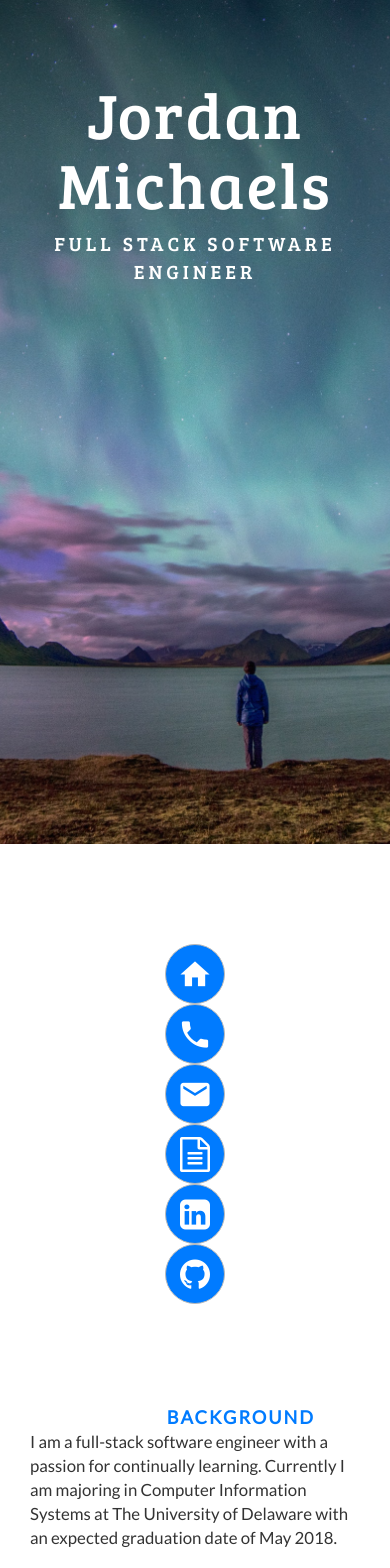
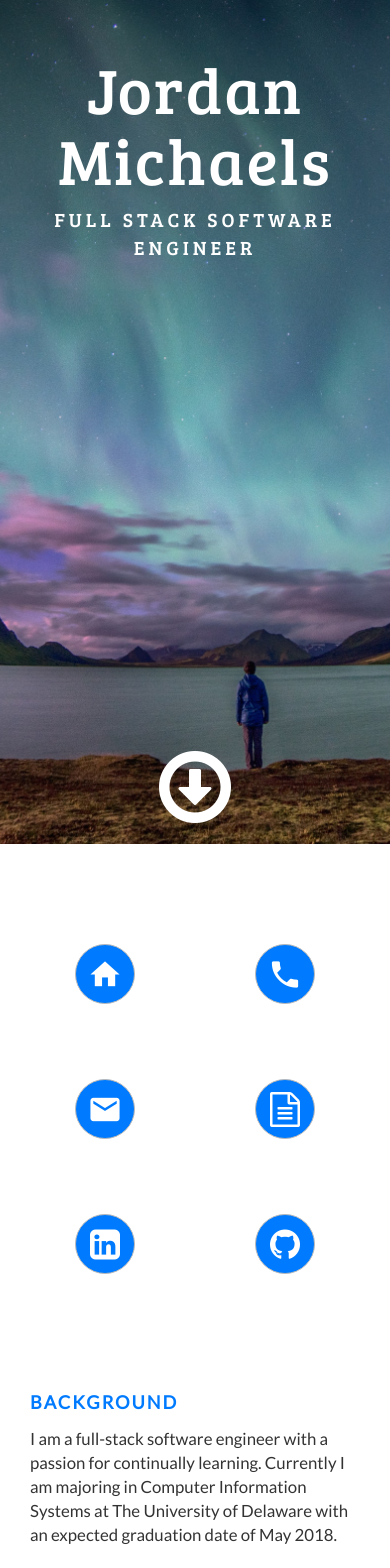
Before and after one commit to Jordsan/PortfolioWebApp, an Angular app: page / in a window 390 px wide. Shown: the top 1568 px of the page. Built offline with nearby package versions, Linux system fonts and the light colour scheme.

Commit message:
responsive layout started

```diff
--- a/package.json
+++ b/package.json
@@ -17,6 +17,7 @@
     "@angular/common": "^5.0.0",
     "@angular/compiler": "^5.0.0",
     "@angular/core": "^5.0.0",
+    "@angular/flex-layout": "git+https://github.com/angular/flex-layout-builds.git",
     "@angular/forms": "^5.0.0",
     "@angular/http": "^5.0.0",
     "@angular/material": "^5.0.2",
--- a/src/app/app.component.css
+++ b/src/app/app.component.css
@@ -10,17 +10,18 @@
     background-repeat: no-repeat;
     background-size: cover;
     position: relative;
-    z-index: -1;
+    /* z-index: -1; */
     overflow: hidden;
 }
 
-#header-wrapper > .row {
+#header-wrapper>.row {
     margin: 0;
 }
 
 #header {
+    position: relative;
     text-align: center;
-    height: 175px;
+    height: 100%;
     /* font-family: "Courier New", sans-serif, monospace; */
     /* font-family: Helvetica, Arial, sans-serif; */
     font-family: 'Bree Serif', serif;
@@ -39,3 +40,30 @@
     font-size: 1.4em;
     letter-spacing: 4px;
 }
+
+#scroll-wrapper {
+    width: 100%;
+    position: absolute;
+    bottom: 0;
+}
+
+#scroll-button {
+    display: inline-block;
+    background: none;
+    color: white;
+    font-size: 6.0em;
+    border: none;
+}
+
+#scroll-button:hover {
+    color: #e2e2e2;
+}
+
+#scroll-button:active {
+    color: #e2e2e2;
+    border: none;
+}
+
+#scroll-button:focus {
+    outline: 0;
+}
--- a/src/app/app.component.html
+++ b/src/app/app.component.html
@@ -1,6 +1,11 @@
 <div class="container-fluid" id="header-wrapper">
     <div class="row" id="header">
-        <span class="col-lg-12">
+        <div id="scroll-wrapper">
+            <a id="scroll-button" (click)="scroll()">
+                <span class="fa fa-arrow-circle-o-down"></span>
+            </a>
+        </div>
+        <span class="col-lg-12 col-md-12 col-s-12 col-xs-12">
             <div>
                 <h1 id="header-name">Jordan Michaels</h1>
                 <span id="sub-header">FULL STACK SOFTWARE ENGINEER</span>
@@ -9,6 +14,6 @@
     </div>
 </div>
 
-<div class="container-fluid">
+<div class="container-fluid" id="main-wrapper">
     <app-home></app-home>
 </div>
--- a/src/app/app.component.ts
+++ b/src/app/app.component.ts
@@ -11,4 +11,7 @@ export class AppComponent {
 
     }
 
+    scroll(): void {
+        document.getElementById('main-wrapper').scrollIntoView(true);
+    }
 }
--- a/src/app/components/home/home.component.css
+++ b/src/app/components/home/home.component.css
@@ -1,3 +1,32 @@
+/* Large desktop */
+
+@media (min-width: 1200px) {}
+
+
+/* Portrait tablet to landscape and desktop */
+
+@media (min-width: 768px) and (max-width: 979px) {}
+
+
+/* Landscape phone to portrait tablet */
+
+@media (max-width: 767px) {
+    .section .section-title {
+        text-align: left !important;
+        margin-bottom: 12px !important;
+    }
+}
+
+
+/* Landscape phones and down */
+
+@media (max-width: 480px) {
+    .section .section-title {
+        text-align: left !important;
+        margin-bottom: 12px !important;
+    }
+}
+
 .section {
     text-align: center;
     margin: 150px 0px 50px 0px;
@@ -24,6 +53,16 @@
     padding: 0;
 }
 
+.padding-left {
+    padding-left: 15px;
+    padding-right: 0;
+}
+
+.padding-right {
+    padding-right: 15px;
+    padding-left: 0px;
+}
+
 .margin-bottom {
     margin-bottom: 30px;
 }
@@ -45,6 +84,7 @@
 .more-info-col {
     position: relative;
     padding: 0;
+    margin-left: 10px;
     display: flex;
     justify-content: flex-end;
     height: 100%;
@@ -126,6 +166,10 @@
     width: 60px;
 }
 
+.hover-border {
+    margin-bottom: 75px;
+}
+
 .info-icon {
     position: relative;
     display: flex;
@@ -153,7 +197,7 @@
     text-align: center;
     font-family: 'Lato', sans-serif;
     font-weight: 500;
-    font-size: 1.6em;
+    font-size: 1.2em;
     color: black !important;
 }
 
@@ -165,24 +209,26 @@
 .icon-hovered {
     /* border: 1px solid black;
     border-radius: 50%; */
+    z-index: 0;
 }
 
 .icon-not-hovered {
     /* border: none; */
+    z-index: 10;
 }
 
 #background {
-    margin-top: 100px;
+    margin-top: 40px !important;
 }
 
 #background-content {
     font-weight: 300;
 }
 
-#skill-header div {
+.skill-header {
     text-align: left;
-    font-weight: 700;
-    font-size: 1.05em;
+    font-weight: 700 !important;
+    font-size: 1.05em !important;
     margin-bottom: 6px;
     padding-bottom: 4px;
     border-bottom: 2px solid #007bff;
@@ -202,7 +248,7 @@
 }
 
 #education-school {
-   padding: 0;
+    padding: 0;
 }
 
 #education-major {
@@ -215,7 +261,7 @@
     font-weight: 700;
 }
 
-#courses-header div {
+.courses-header {
     text-align: center;
     font-weight: 700;
     font-size: .95em;
@@ -224,8 +270,8 @@
     border-bottom: 2px solid #007bff;
 }
 
-#courses-content ul,
-#courses-content li {
+.courses-content ul,
+.courses-content li {
     padding: 0 0 4px 0;
     list-style-type: none;
     font-size: 0.95em;
--- a/src/app/components/home/home.component.html
+++ b/src/app/components/home/home.component.html
@@ -1,9 +1,7 @@
-<div>
 <div class="row" id="personal-info">
-        <div id="home-hover" class="col-lg-2" (mouseenter)="hoverHome()" (mouseleave)="hoverHome()">
+    <div id="home-hover" class="hover-border col-lg-2 col-md-4 col-sm-4 col-xs-6" (mouseenter)="hoverHome()" (mouseleave)="hoverHome()">
         <div class="hover-wrapper" [ngClass]="isHovered('home')" [@hoverIcon]="isHovered('home')">
             <span class="material-icons info-icon">home</span>
-
         </div>
         <div *ngIf="hoverHomeVal" class="hover-item" [@fadeIn]="'in'">
             <!-- <a href="https://goo.gl/maps/XAC99K2tJ1v">
@@ -12,7 +10,7 @@
             438 Penfield Road, Fairfield, CT, 06824
         </div>
     </div>
-        <div id="phone-hover" class="col-lg-2" (mouseenter)="hoverPhone()" (mouseleave)="hoverPhone()">
+    <div id="phone-hover" class="hover-border col-lg-2 col-md-4 col-sm-4 col-xs-6" (mouseenter)="hoverPhone()" (mouseleave)="hoverPhone()">
         <div class="hover-wrapper" [ngClass]="isHovered('phone')" [@hoverIcon]="isHovered('phone')">
             <span class="material-icons info-icon">phone</span>
         </div>
@@ -20,7 +18,7 @@
             203-727-3656
         </div>
     </div>
-        <div id="email-hover" class="col-lg-2" (mouseenter)="hoverEmail()" (mouseleave)="hoverEmail()">
+    <div id="email-hover" class="hover-border col-lg-2 col-md-4 col-sm-4 col-xs-6" (mouseenter)="hoverEmail()" (mouseleave)="hoverEmail()">
         <div class="hover-wrapper" [ngClass]="isHovered('email')" [@hoverIcon]="isHovered('email')">
             <span class="material-icons info-icon">email</span>
         </div>
@@ -29,7 +27,7 @@
                 <br>@gmail.com</a>
         </div>
     </div>
-        <div id="resume-hover" class="col-lg-2" (mouseenter)="hoverResume()" (mouseleave)="hoverResume()">
+    <div id="resume-hover" class="hover-border col-lg-2 col-md-4 col-sm-4 col-xs-6" (mouseenter)="hoverResume()" (mouseleave)="hoverResume()">
         <div class="hover-wrapper" [ngClass]="isHovered('resume')" [@hoverIcon]="isHovered('resume')">
             <span class="fa fa-file-text-o info-icon"></span>
         </div>
@@ -37,7 +35,7 @@
             Resume.pdf
         </div>
     </div>
-        <div id="linkedin-hover" class="col-lg-2" (mouseenter)="hoverLinkedIn()" (mouseleave)="hoverLinkedIn()">
+    <div id="linkedin-hover" class="hover-border col-lg-2 col-md-4 col-sm-4 col-xs-6" (mouseenter)="hoverLinkedIn()" (mouseleave)="hoverLinkedIn()">
         <div class="hover-wrapper" [ngClass]="isHovered('linkedin')" [@hoverIcon]="isHovered('linkedin')">
             <span class="fa fa-linkedin-square info-icon"></span>
         </div>
@@ -45,7 +43,7 @@
             <a href="https://www.linkedin.com/in/jordan-michaels-589385149/">Jordan Michaels</a>
         </div>
     </div>
-        <div id="github-hover" class="col-lg-2" (mouseenter)="hoverGithub()" (mouseleave)="hoverGithub()">
+    <div id="github-hover" class="hover-border col-lg-2 col-md-4 col-sm-4 col-xs-6" (mouseenter)="hoverGithub()" (mouseleave)="hoverGithub()">
         <div class="hover-wrapper" [ngClass]="isHovered('github')" [@hoverIcon]="isHovered('github')">
             <span class="fa fa-github info-icon"></span>
         </div>
@@ -53,15 +51,13 @@
             <a href="https://github.com/Jordsan">Jordsan</a>
         </div>
     </div>
-
-    </div>
 </div>
 
 <div class="row section" id="background">
-    <div class="col-lg-4 section-title">
+    <div class="col-lg-4 col-md-4 col-sm-4 col-xs-12 section-title">
         background
     </div>
-    <div class="col-lg-6 section-content" id="background-content">
+    <div class="col-lg-6 col-md-6 col-sm-6 col-xs-12 section-content" id="background-content">
         I am a full-stack software engineer with a passion for continually learning. Currently I am majoring in Computer Information
         Systems at The University of Delaware with an expected graduation date of May 2018.
         <br>
@@ -72,53 +68,43 @@
     </div>
 </div>
 <div class="row section">
-    <div class="col-lg-4 section-title">
+    <div class="col-lg-4 col-md-4 col-sm-4 col-xs-12 section-title">
         Skills
     </div>
-    <div class="col-lg-6 section-content">
-        <div class="row" id="skill-header">
-            <div class="col-lg-3">
-                Languages
-            </div>
-            <div class="col-lg-3">
-                Frameworks
-            </div>
-            <div class="col-lg-3">
-                Libraries
-            </div>
-            <div class="col-lg-3">
-                Tools
-            </div>
-        </div>
+    <div class="col-lg-6 col-md-6 col-sm-6 col-xs-12 section-content">
         <div class="row" id="skill-content">
-            <div class="col-lg-3">
+            <div class="col-lg-3 col-md-3 col-sm-6 col-xs-6">
                 <ul>
+                    <li class="skill-header">Languages</li>
                     <li>Java</li>
                     <li>Javascript</li>
                     <li>Typescript</li>
                     <li>HTML</li>
-                    <li>CSS & SCSS</li>
+                    <li>CSS&nbsp;&&nbsp;SCSS</li>
                     <li>Python</li>
-                    <li>C & C++</li>
+                    <li>C&nbsp;&&nbsp;C++</li>
                     <li>PHP</li>
-                    <li>MySQL & Oracle</li>
-                    <li>ARM Assembly</li>
+                    <li>MySQL&nbsp;&&nbsp;Oracle</li>
+                    <li>ARM&nbsp;Assembly</li>
                 </ul>
             </div>
-            <div class="col-lg-3">
+            <div class="col-lg-3 col-md-3 col-sm-6 col-xs-6">
                 <ul>
+                    <li class="skill-header">Frameworks</li>
                     <li>Angular</li>
                     <li>Ionic</li>
-                    <li>Spring Boot</li>
-                    <li>Spring MVC</li>
+                    <li>Spring&nbsp;Boot</li>
+                    <li>Spring&nbsp;MVC</li>
                     <li>Jersey</li>
-                    <li>JUnit & Mockito</li>
+                    <li>JUnit&nbsp;&&nbsp;Mockito</li>
                     <li>Jasmine</li>
                 </ul>
             </div>
-            <div class="col-lg-3">
+            <div class="clearfix visible-sm-block visible-xs-block"></div>
+            <div class="col-lg-3 col-md-3 col-sm-6 col-xs-6">
                 <ul>
-                    <li>Apache Kafka</li>
+                    <li class="skill-header">Libraries</li>
+                    <li>Apache&nbsp;Kafka</li>
                     <li>jQuery</li>
                     <li>Bootstrap</li>
                     <li>Mongoose</li>
@@ -126,30 +112,31 @@
                     <li>Express.js</li>
                 </ul>
             </div>
-            <div class="col-lg-3">
+            <div class="col-lg-3 col-md-3 col-sm-6 col-xs-6">
                 <ul>
+                    <li class="skill-header">Tools&nbsp;&&nbsp;Other</li>
                     <li>Git</li>
                     <li>Firebase</li>
                     <li>HTTP</li>
-                    <li>Cloud Foundry</li>
+                    <li>REST</li>
+                    <li>Cloud&nbsp;Foundry</li>
                     <li>MongoDB</li>
                     <li>Maven</li>
                     <li>UML</li>
                     <li>BPMN</li>
-                    <li>Microsoft Office</li>
+                    <li>Microsoft&nbsp;Office</li>
                 </ul>
             </div>
         </div>
     </div>
 </div>
 <div class="row section" id="education">
-    <div class="col-lg-4 section-title">
+    <div class="col-lg-4 col-md-4 col-sm-4 col-xs-12 section-title">
         <p>
             Education
         </p>
-
     </div>
-    <div class="col-lg-6 section-content">
+    <div class="col-lg-6 col-md-6 col-sm-6 col-xs-10 section-content">
         <div class="row">
             <span id="education-school">
                 <b>University of Delaware - Class of 2018</b>
@@ -158,26 +145,19 @@
             <span id="education-major">Bachelor of Science in Computer Information Systems</span>
         </div>
         <div *ngIf="educationMoreDetails" class="row more-info-row" [@slideIn]="'in'">
-            <div class="col-lg-12 no-padding">
+            <div class="col-lg-12 col-md-12 col-sm-12 col-xs-12 no-padding">
                 <ul class="more-info-list">
                     <li>Cumulative GPA - 3.906</li>
                     <li>University of Delaware Scholars Scholarship Recipient</li>
                     <li>Alpha Lambda Delta Honors Society Member</li>
-
                 </ul>
                 <br>
                 <i id="courses-label">Selected Coursework:</i>
                 <br>
-                <div class="row" id="courses-header">
-                    <div class="col-lg-8">
-                        Computer Science
-                    </div>
-                    <div class="col-lg-4">
-                        Business
-                    </div>
-                </div>
-                <div class="row" id="courses-content">
-                    <div class="col-lg-4">
+                <div class="row">
+                    <div class="col-lg-8 col-md-12 col-sm-12 col-xs-12">
+                        <div class="courses-header">Computer Science</div>
+                        <div class="col-lg-6 col-md-6 col-sm-12 col-xs-12 courses-content">
                             <ul>
                                 <li>Algorithms</li>
                                 <li>Artificial Intelligence</li>
@@ -187,7 +167,7 @@
                                 <li>Database Systems</li>
                             </ul>
                         </div>
-                    <div class="col-lg-4">
+                        <div class="col-lg-6 col-md-6 col-sm-12 col-xs-12 courses-content">
                             <ul>
                                 <li>Machine Learning</li>
                                 <li>Network Fundamentals</li>
@@ -196,7 +176,10 @@
                                 <li>Web Technologies</li>
                             </ul>
                         </div>
-                    <div class="col-lg-4">
+                    </div>
+                    <div class="col-lg-4 col-md-6 col-sm-12 col-xs-12">
+                        <div class="courses-header">Business</div>
+                        <div class="col-lg-12 col-md-12 col-sm-12 col-xs-12 courses-content">
                             <ul>
                                 <li>Accounting</li>
                                 <li>Business Administration</li>
@@ -209,9 +192,10 @@
                     </div>
                 </div>
             </div>
+        </div>
 
     </div>
-    <div class="col-lg-1 more-info-col">
+    <div class="col-lg-1 col-md-1 col-sm-1 col-xs-1 more-info-col">
         <button class="more-info-button" (click)="educationClick()">
             <!-- [@slideDown]="educationMoreDetails"> -->
             <span *ngIf="!educationMoreDetails" class="material-icons">more_horiz</span>
@@ -223,10 +207,10 @@
     </div>
 </div>
 <div class="row section">
-    <div class="col-lg-4 section-title">
+    <div class="col-lg-4 col-md-4 col-sm-4 col-xs-12 section-title">
         Experience
     </div>
-    <div class="col-lg-6 section-content">
+    <div class="col-lg-6 col-md-6 col-sm-6 col-xs-12 section-content">
         <div class="row">
             <div class="col-lg-7" [ngClass]="{'margin-bottom': !experienceMoreDetails1 }">
                 <b>JPMorgan Chase & Co.</b>
@@ -364,10 +348,10 @@
 </div>
 
 <div class="row section">
-    <div class="col-lg-4 section-title">
+    <div class="col-lg-4 col-md-4 col-sm-4 col-xs-12 section-title">
         Projects
     </div>
-    <div class="col-lg-6 section-content">
+    <div class="col-lg-6 col-md-6 col-sm-6 col-xs-12 section-content">
         <div class="row project">
             <div class="col-lg-6">
                 <img class="project-image" src="/assets/angular-firebase.png">
@@ -411,7 +395,7 @@
                     Restaurant Roulette
                 </div>
                 <div class="project-description">
-                    Cross platform mobile cloud application built using Angular, Firebase, and Ionic. The app recommends nearby restaurants based
+                    Cross platform mobile cloud application built using Ionic, Angular, and Firebase. The app recommends nearby restaurants based
                     on inputted user preferences.
                 </div>
             </div>
--- a/src/app/components/home/home.component.ts
+++ b/src/app/components/home/home.component.ts
@@ -44,7 +44,7 @@ import {
         ]),
         trigger('hoverIcon', [
             state('icon-hovered', style({
-                transform: 'scale(3.6)', opacity: 0.35
+                transform: 'scale(3.0)', opacity: 0.35
             })),
             state('icon-not-hovered', style({
                 transform: 'scale(1)', opacity: 1
```
Also changed, not shown: 1 other file (tests, documents, lock files or other folders). Lines whose indentation alone changed are shown as unchanged.
